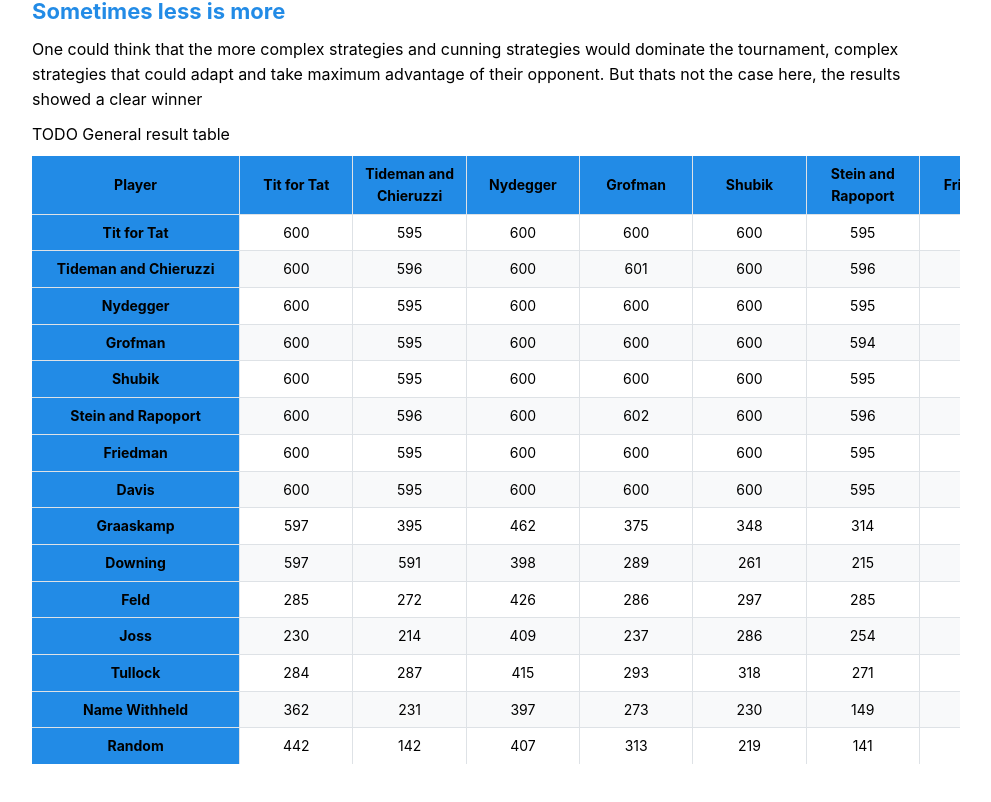
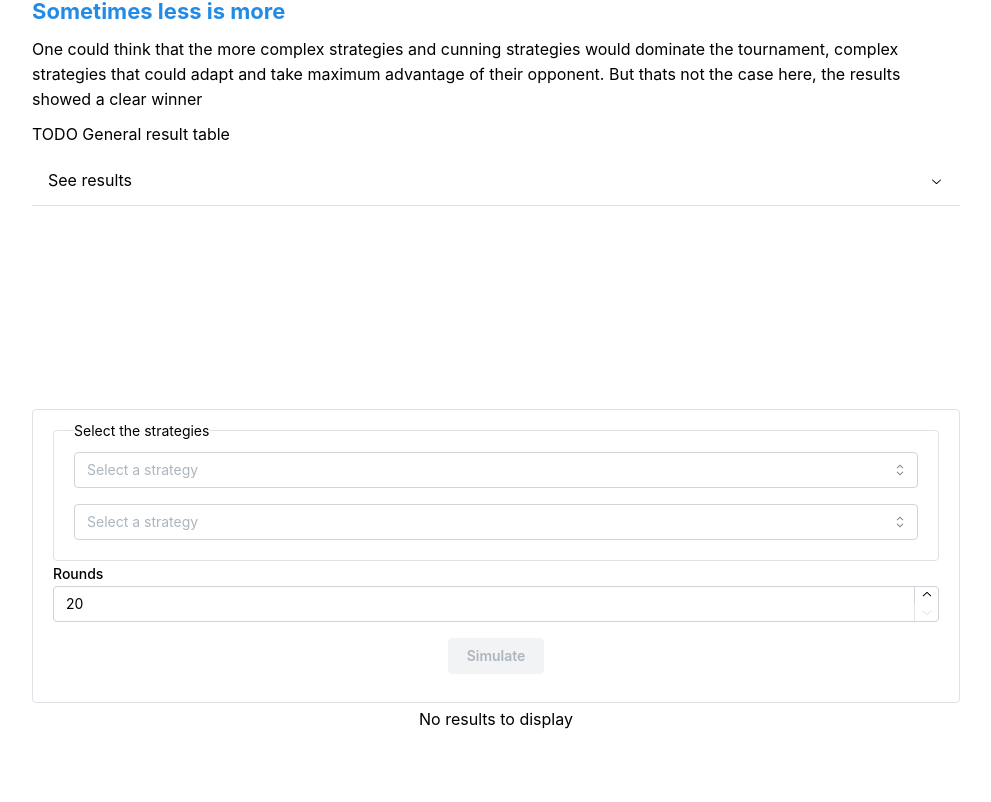
Before and after one commit to AndresCRamos/prisoners-dilemma, a React (Vite) app: page / in a window 1280 px wide. Shown: the part 3010-3812 px from the top of the page, without its empty margins (144-1135 px from the left). Built offline with nearby package versions, Linux system fonts and the light colour scheme.

Commit message:
Add accordion component to hide GeneralResultsTable

```diff
--- a/src/components/LearnMore/GeneralResultsTable.tsx
+++ b/src/components/LearnMore/GeneralResultsTable.tsx
@@ -1,9 +1,13 @@
-import { Table } from "@mantine/core";
+import { Accordion, Table } from "@mantine/core";
 import React from "react";
 import { rows } from "./data";
 
 const GeneralResultsTable: React.FC = () => {
   return (
+    <Accordion>
+      <Accordion.Item value="See results">
+        <Accordion.Control>See results</Accordion.Control>
+        <Accordion.Panel>
           <Table.ScrollContainer minWidth={320}>
             <Table
               withColumnBorders
@@ -30,6 +34,9 @@ const GeneralResultsTable: React.FC = () => {
               </Table.Tbody>
             </Table>
           </Table.ScrollContainer>
+        </Accordion.Panel>
+      </Accordion.Item>
+    </Accordion>
   );
 };
 
```
Lines whose indentation alone changed are shown as unchanged.
